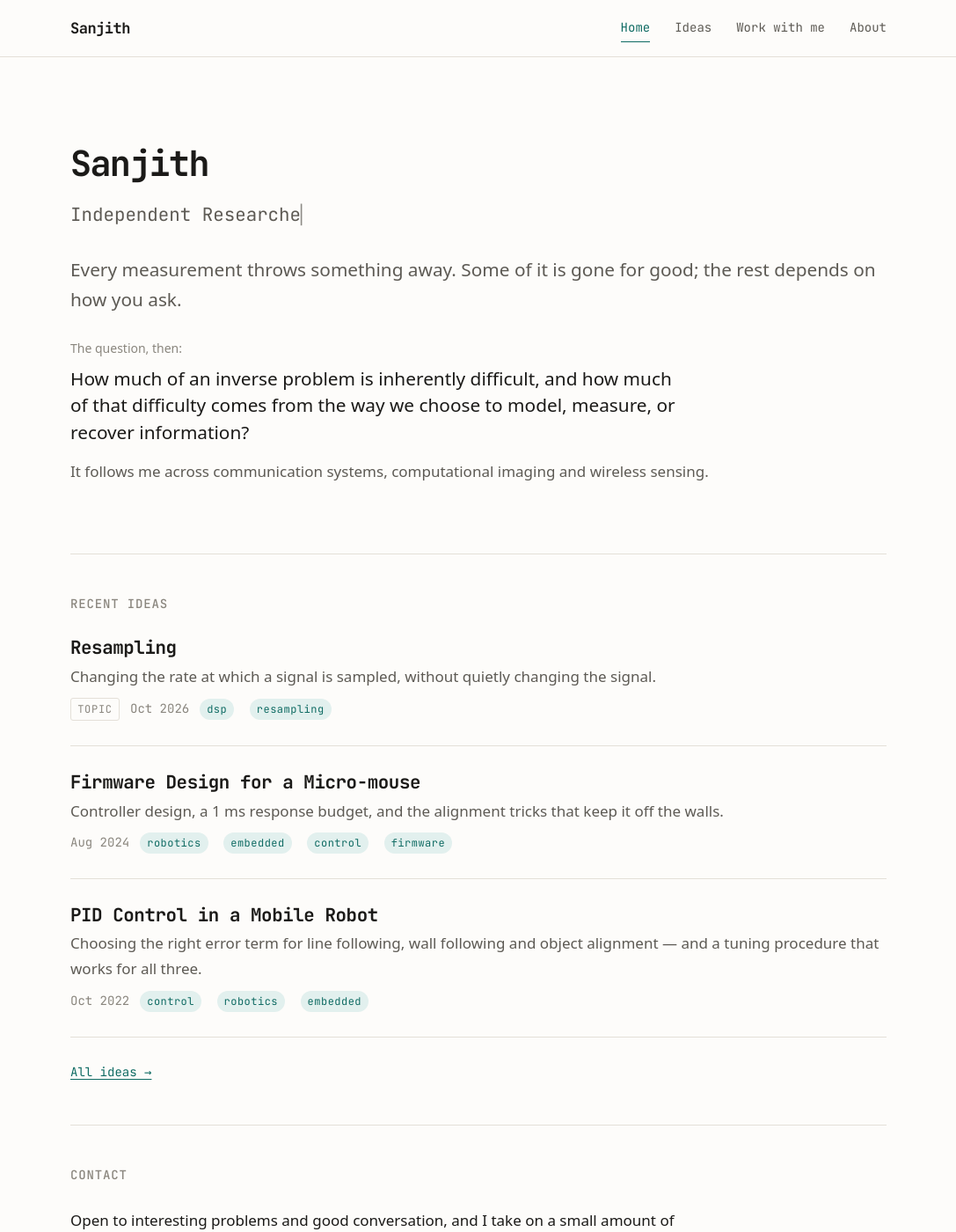
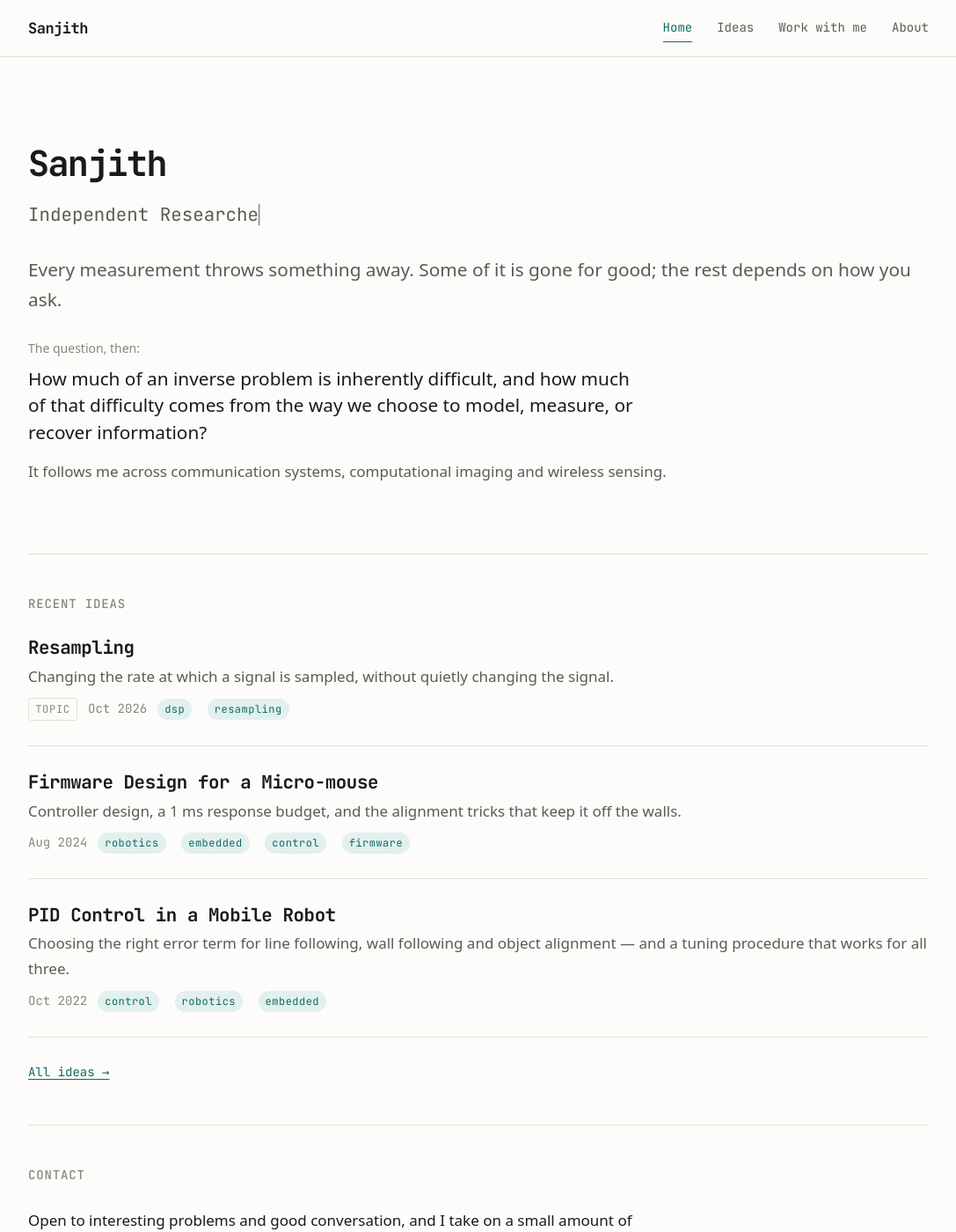
Before and after one commit to sanjith1999/sanjith1999.github.io, a Jekyll site: the page built from index.html, in a window 1280 px wide and 1400 px high. Shown: the whole window at 88% size, without its empty margins (96-1183 px from the left). Built offline with Jekyll 4.4.1, drawn with Linux system fonts in a browser that asks for light colours; some web fonts are replaced.

Commit message:
WIP002: Widen the page container to 64rem
Co-Authored-By: Claude Opus 5 <noreply@anthropic.com>

```diff
--- a/assets/css/main.css
+++ b/assets/css/main.css
@@ -37,7 +37,7 @@
 
   --measure: 74ch;      /* prose line length */
   --figure-width: 80%;  /* figures, as a share of the column */
-  --wide:    58rem;     /* full container */
+  --wide:    64rem;     /* full container */
   --gutter:  1.25rem;
 
   --step--1: 0.875rem;
```
